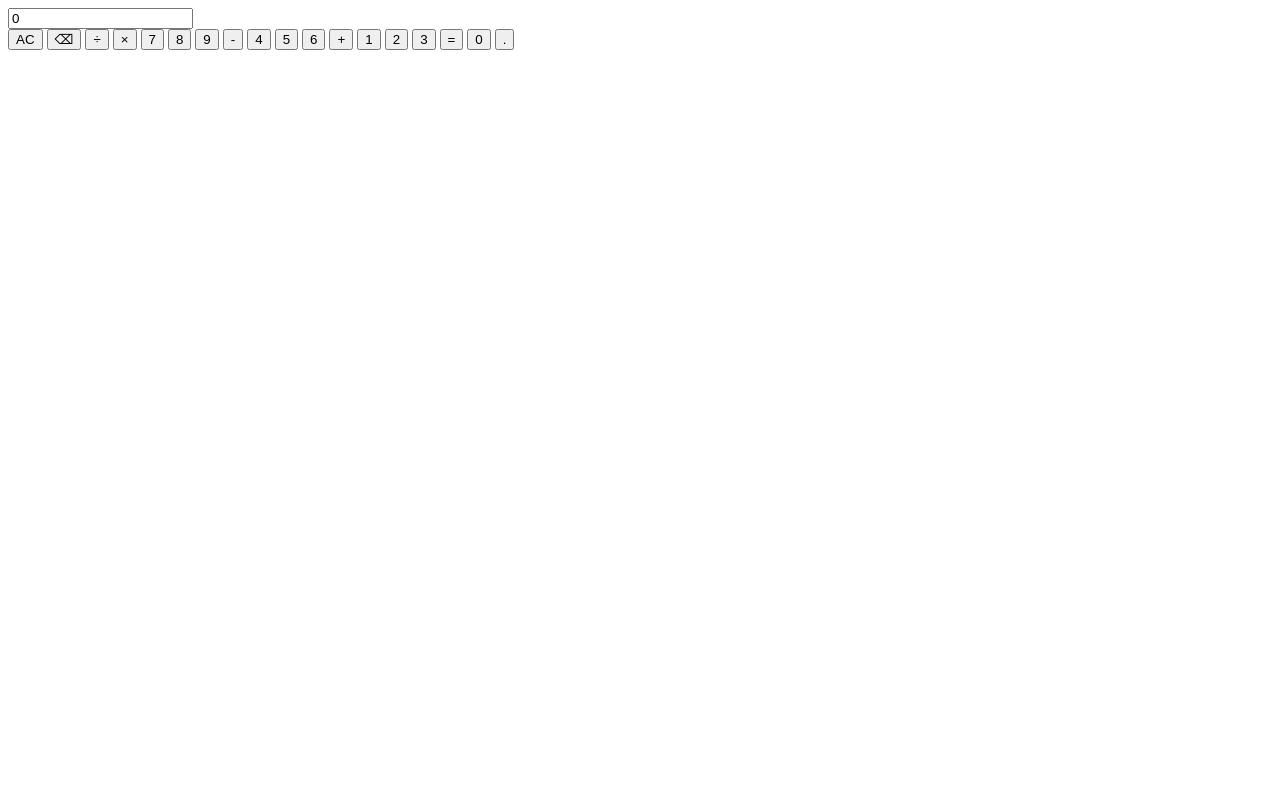
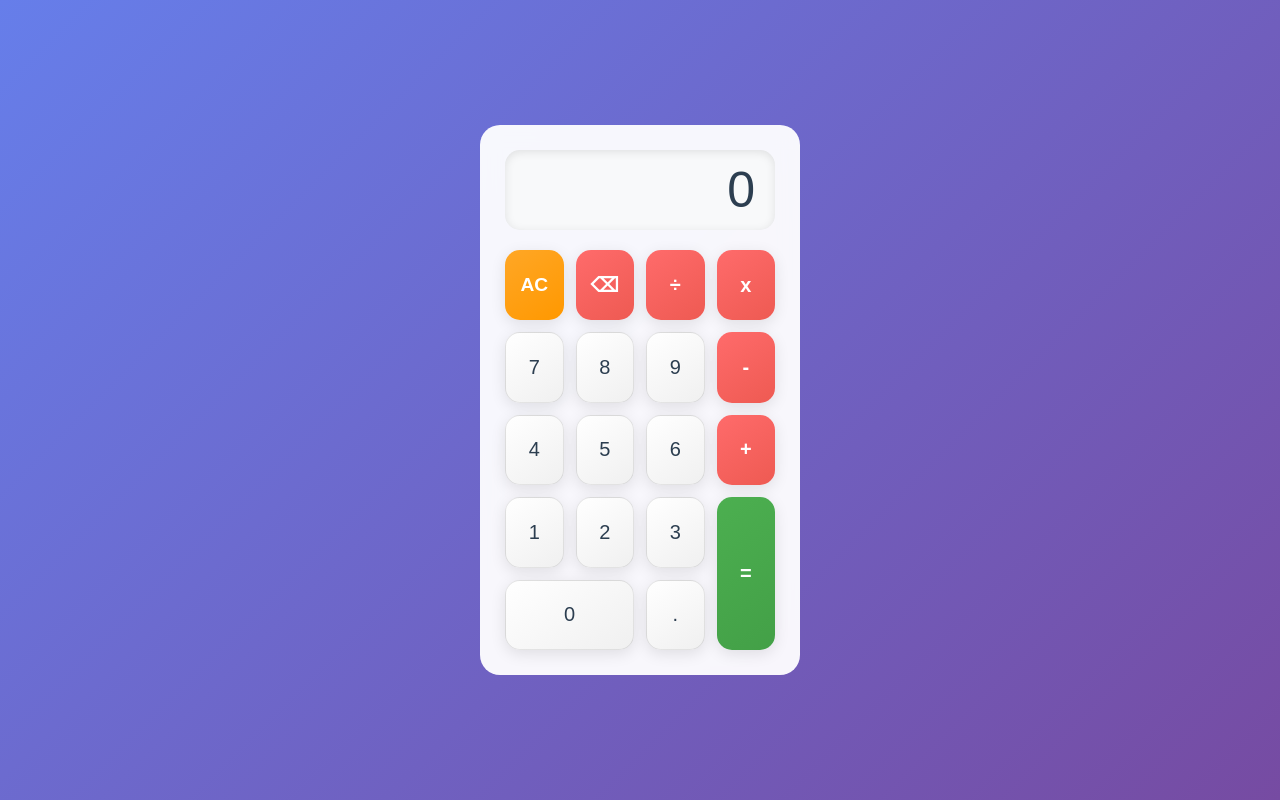
Before and after one commit to Rofhiwa-code/JS-calculater, a plain HTML site: page index.html in a window 1280 px wide. Drawn offline with Linux system fonts and the light colour scheme.

Commit message:
index HTML AND CSS files updated

```diff
--- a/index.html
+++ b/index.html
@@ -3,48 +3,48 @@
     <head>
         <meta charset="UTF-8">
         <meta name="viewport" content="width=device-width, initial-scale=1.0">
-    <title>Java Script Calculator</title>
+        <title>JS Calculator App (Week 5)</title>
         <link rel="stylesheet" href="style.css">
     </head>
     <body>
-    <div class ="Calculator">
-        <!--Numbers display-->
+        <div class="calculator">
+            <!-- Numbers display -->
             <div class="display">
-            <input type="text" id="display" value="0"readonly >
+                <input type="text" id="display" value="0" readonly>
             </div>
-        <!--Buttons Grid-->
-        <div class="--Buttons">
 
-            <!--first Row-->
-            <button class="btn clearDisplay" onclick="clearDisplay()">AC</button>
-            <button class="btn operater"onclick="deleteLast()">⌫</button>
-            <button class="btn operater" onclick="appendToDisplay('/')">÷</button>
-            <button class="btn operater" onclick="appendToDisplay('*')">×</button>
+            <!-- Buttons Grid -->
+            <div class="buttons">
+                <!-- First Row -->
+                 <button class="btn clear" onclick="clearDisplay()">AC</button>
+                 <button class="btn operator" onclick="deleteLast()">⌫</button>
+                 <button class="btn operator" onclick="appendToDisplay('/')">÷</button>
+                 <button class="btn operator" onclick="appendToDisplay('*')">x</button>
 
-            <!--second Row-->
+                <!-- Second Row -->
                  <button class="btn number" onclick="appendToDisplay('7')">7</button>
                  <button class="btn number" onclick="appendToDisplay('8')">8</button>
                  <button class="btn number" onclick="appendToDisplay('9')">9</button>
-            <button class="btn operater" onclick="appendToDisplay('-')">-</button>
+                 <button class="btn operator" onclick="appendToDisplay('-')">-</button>
 
-            <!--third Row-->
+                <!-- Third Row -->
                  <button class="btn number" onclick="appendToDisplay('4')">4</button>
                  <button class="btn number" onclick="appendToDisplay('5')">5</button>
                  <button class="btn number" onclick="appendToDisplay('6')">6</button>
-            <button class="btn operater" onclick="appendToDisplay('+')">+</button>
+                 <button class="btn operator" onclick="appendToDisplay('+')">+</button>
 
-            <!--fourth Row-->
+                <!-- Fourth row -->
                  <button class="btn number" onclick="appendToDisplay('1')">1</button>
                  <button class="btn number" onclick="appendToDisplay('2')">2</button>
                  <button class="btn number" onclick="appendToDisplay('3')">3</button>
-            <button class="btn equals" onclick="calculate()"rowspan="2">=</button>
+                 <button class="btn equals" onclick="calculate()" rowspan="2">=</button>
 
-            <!--fifth Row-->
+                <!-- Fifth row -->
                  <button class="btn number zero" onclick="appendToDisplay('0')">0</button>
                  <button class="btn number" onclick="appendToDisplay('.')">.</button>
             </div>
         </div>
+
         <script src="script.js"></script>
-
     </body>
 </html>
--- a/style.css
+++ b/style.css
@@ -0,0 +1,165 @@
+* {
+    margin: 0;
+    padding: 0;
+    box-sizing: border-box;
+}
+
+body {
+    font-family: -apple-system, BlinkMacSystemFont, 'Segoe UI', Roboto, sans-serif;
+    background: linear-gradient(135deg, #667eea 0%, #764ba2 100%);
+    min-height: 100vh;
+    display: flex;
+    justify-content: center;
+    align-items: center;
+    padding: 20px;
+}
+
+.calculator {
+    background: rgba(255, 255, 255, 0.95);
+    backdrop-filter: blur(10px);
+    border-radius: 20px;
+    box-shadow: 0 20px 40px rgba(0, 0, 0, 0.1), 0, 0, 0, 1px rgba(255, 255, 255, 0.2);
+    padding: 25px;
+    width: 100%;
+    max-width: 320px;
+    transition: transform 0.3s ease;
+}
+
+.calculator:hover {
+    transform: translateY(-5px);
+}
+
+.display {
+    margin-bottom: 20px;
+}
+
+.display input {
+    width: 100%;
+    height: 80px;
+    border: none;
+    background: #f8f9fa;
+    border-radius: 15px;
+    font-size: 50px;
+    font-weight: 300;
+    text-align: right;
+    padding: 0 20px;
+    color: #2c3e50;
+    box-shadow: inset 0 2px 10px rgba(0, 0, 0, 0.1);
+    transition: all 0.3s ease;
+}
+
+.display input:focus {
+    outline: none;
+    background: #ffffff;
+    box-shadow: inset 0 2px 10px rgba(0, 0, 0, 0.1), 0 0 0 3px rgba(102, 126, 234, 0.3);
+}
+
+.buttons {
+    display: grid;
+    grid-template-columns: repeat(4, 1fr);
+    grid-template-rows: repeat(5, 1fr);
+    gap: 12px;
+    height: 400px;
+}
+
+.btn {
+    border: none;
+    border-radius: 15px;
+    font-size: 20px;
+    font-weight: 500;
+    cursor: pointer;
+    transition: all 0.2s ease;
+    box-shadow: 0 4px 15px rgba(0, 0, 0, 0.1);
+    position: relative;
+    overflow: hidden;
+}
+
+.btn:hover {
+    transform: translateY(-2px);
+    box-shadow: 0 8px 25px rgba(0, 0, 0, 0.15);
+}
+
+.btn:active {
+    transform: translateY(0);
+    box-shadow: 0 2px 10px rgba(0, 0, 0, 0.2);
+}
+
+.btn::before {
+    content: '';
+    position: absolute;
+    top: 50%;
+    left: 50%;
+    width: 0;
+    height: 0;
+    background: rgba(255, 255, 255, 0.3);
+    border-radius: 50%;
+    transform: translate(-50%, -50%);
+    transition: width 0.3s ease, height 0.3s ease;
+}
+
+.btn:active::before {
+    width: 100%;
+    height: 100%;
+}
+
+.btn.number {
+    background: linear-gradient(145deg, #ffffff, #f0f0f0);
+    color: #2c3e50;
+    border: 1px solid rgba(0, 0, 0, 0.1);
+}
+
+.btn.number:hover {
+    background: linear-gradient(145deg, #f8f9fa, #e9ecef);
+}
+
+.btn.operator {
+    background: linear-gradient(145deg, #ff6b6b, #ee5a52);
+    color: white;
+    font-weight: 600;
+}
+
+.btn:hover {
+    background: linear-gradient(145deg, #ff5252, #e53935);
+}
+
+.btn.clear {
+    background: linear-gradient(145deg, #ffa726, #ff9800);
+    color: white;
+    font-weight: 600;
+    font-size: 1.2em;
+}
+
+.btn.clear:hover {
+    background: linear-gradient(145deg, #ff9800, #f57c00);
+}
+
+.btn.equals {
+    background: linear-gradient(145deg, #4caf50, #43a047);
+    color: white;
+    font-weight: 600;
+    grid-row: span 2;
+    font-size: 20px;
+}
+
+.btn.equals:hover {
+    background: linear-gradient(145deg, #43a047, #388e3c);
+}
+
+.btn.zero {
+    grid-column: span 2;
+}
+
+@keyframes fadeInUp {
+    from {
+        opacity: 0;
+        transform: translateY(30px);
+    }
+    to {
+        opacity: 1;
+        transform: translateY(0);
+    }
+}
+
+.calculator {
+    animation: fadeInUp 0.6s ease-out;
+}
```
Lines whose indentation alone changed are shown as unchanged.
